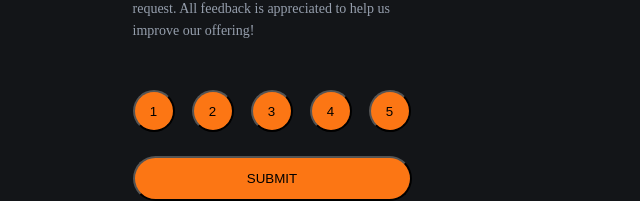
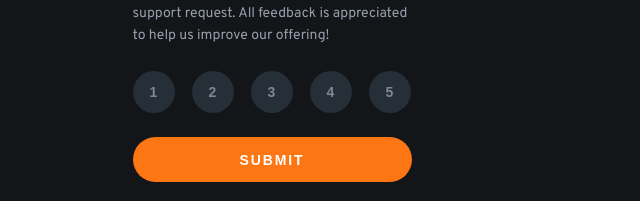
Before and after one commit to TheJesterEnd/InteractiveRatingComponent, a React (Vite) app: page / in a window 1280 px wide. Shown: the part 625-826 px from the top of the page, without its empty margins (368-1008 px from the left). Built offline with nearby package versions, Linux system fonts and the light colour scheme.

Commit message:
add font family and change some card styles

```diff
--- a/src/App.css
+++ b/src/App.css
@@ -1,3 +1,4 @@
+@import url("https://fonts.googleapis.com/css2?family=Overpass:wght@100..900&display=swap");
 * {
   margin: 0;
   padding: 0;
@@ -9,4 +10,5 @@ body {
   align-items: center;
   justify-content: center;
   min-height: 100vh;
+  font-family: "Overpass", sans-serif;
 }
--- a/src/components/Card.jsx
+++ b/src/components/Card.jsx
@@ -16,7 +16,9 @@ function Card(props) {
           <Button number={num} setScore={props.setScore}></Button>
         ))}
       </div>
-      <button onClick={() => props.onClickFunction(true)}>SUBMIT</button>
+      <button className="submit" onClick={() => props.onClickFunction(true)}>
+        SUBMIT
+      </button>
     </main>
   );
 }
--- a/src/components/button.css
+++ b/src/components/button.css
@@ -1,6 +1,13 @@
 .button {
   width: 42px;
   height: 42px;
-  fill: var(--Dark-Blue, #262e38);
+  background-color: var(--Dark-Blue, #262e38);
   border-radius: 50%;
+  border: none;
+  color: var(--Medium-Gray, #7c8798);
+  text-align: center;
+  font-size: 14px;
+  font-weight: 700;
+  line-height: 24px; /* 171.429% */
+  letter-spacing: 0.175px;
 }
--- a/src/components/card.css
+++ b/src/components/card.css
@@ -30,10 +30,15 @@ main {
   gap: 17px;
 }
 
-button {
+.submit {
   margin-top: 24px;
   width: 279px;
   height: 45px;
   border-radius: 22.5px;
   background: var(--Orange, #fc7614);
+  color: var(--Pure-White, #fff);
+  font-size: 14px;
+  font-weight: 700;
+  letter-spacing: 1.867px;
+  border: none;
 }
```
